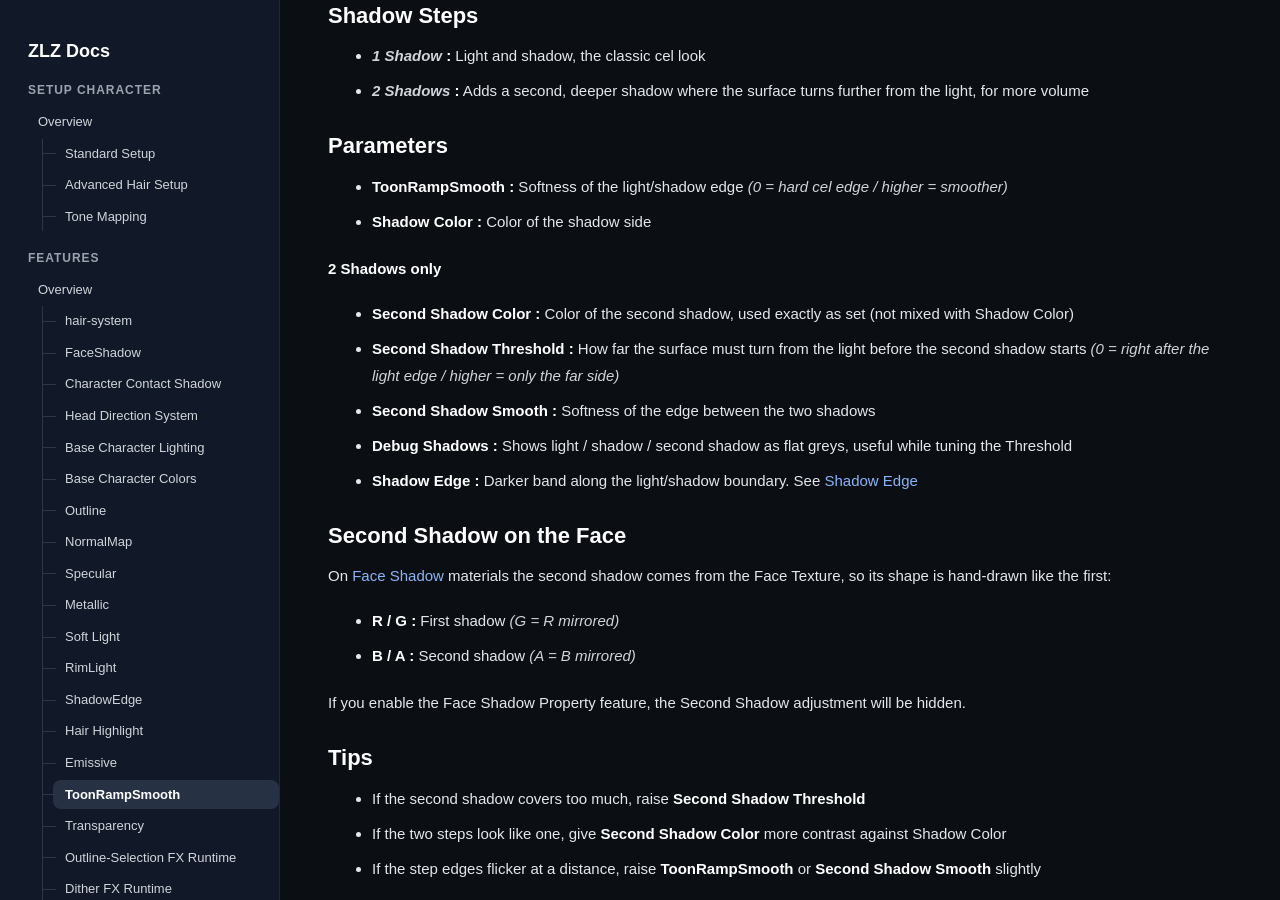
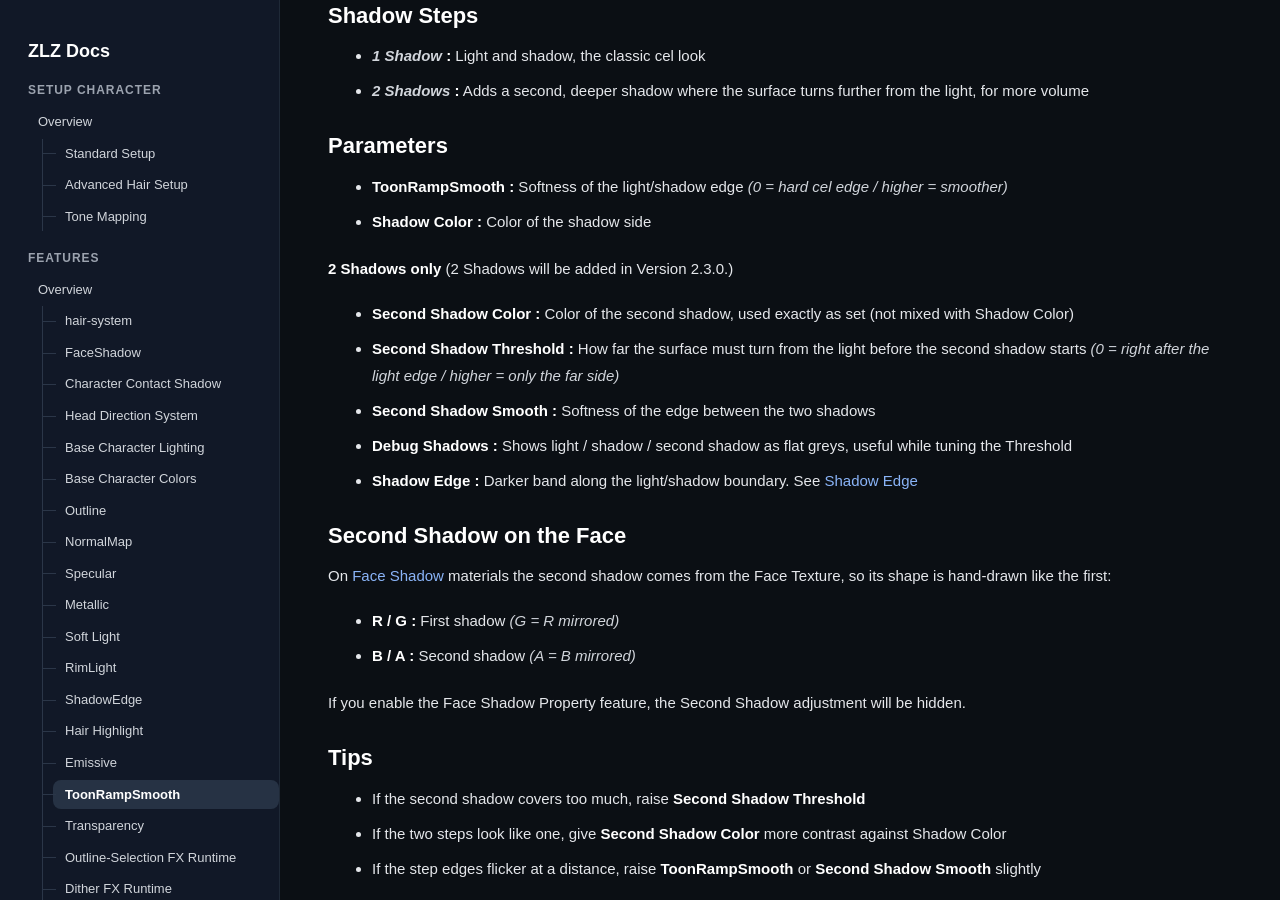
Before and after one commit to zlz-studio/zlz-studio.github.io, a Jekyll site: the page built from features/ToonRampSmooth/index.md, in a window 1280 px wide and 900 px high, scrolled down 1060 px. Built offline with Jekyll 4.4.1, drawn with Linux system fonts in a browser that asks for light colours.

Commit message:
Update index.md

```diff
--- a/features/ToonRampSmooth/index.md
+++ b/features/ToonRampSmooth/index.md
@@ -35,7 +35,7 @@ Controls how light turns into shadow: how sharp the edge is, the shadow color, a
 - **ToonRampSmooth :** Softness of the light/shadow edge *(0 = hard cel edge / higher = smoother)*
 - **Shadow Color :** Color of the shadow side
 
-**2 Shadows only**
+**2 Shadows only** (2 Shadows will be added in Version 2.3.0.)
 
 - **Second Shadow Color :** Color of the second shadow, used exactly as set (not mixed with Shadow Color)
 - **Second Shadow Threshold :** How far the surface must turn from the light before the second shadow starts *(0 = right after the light edge / higher = only the far side)*
```
